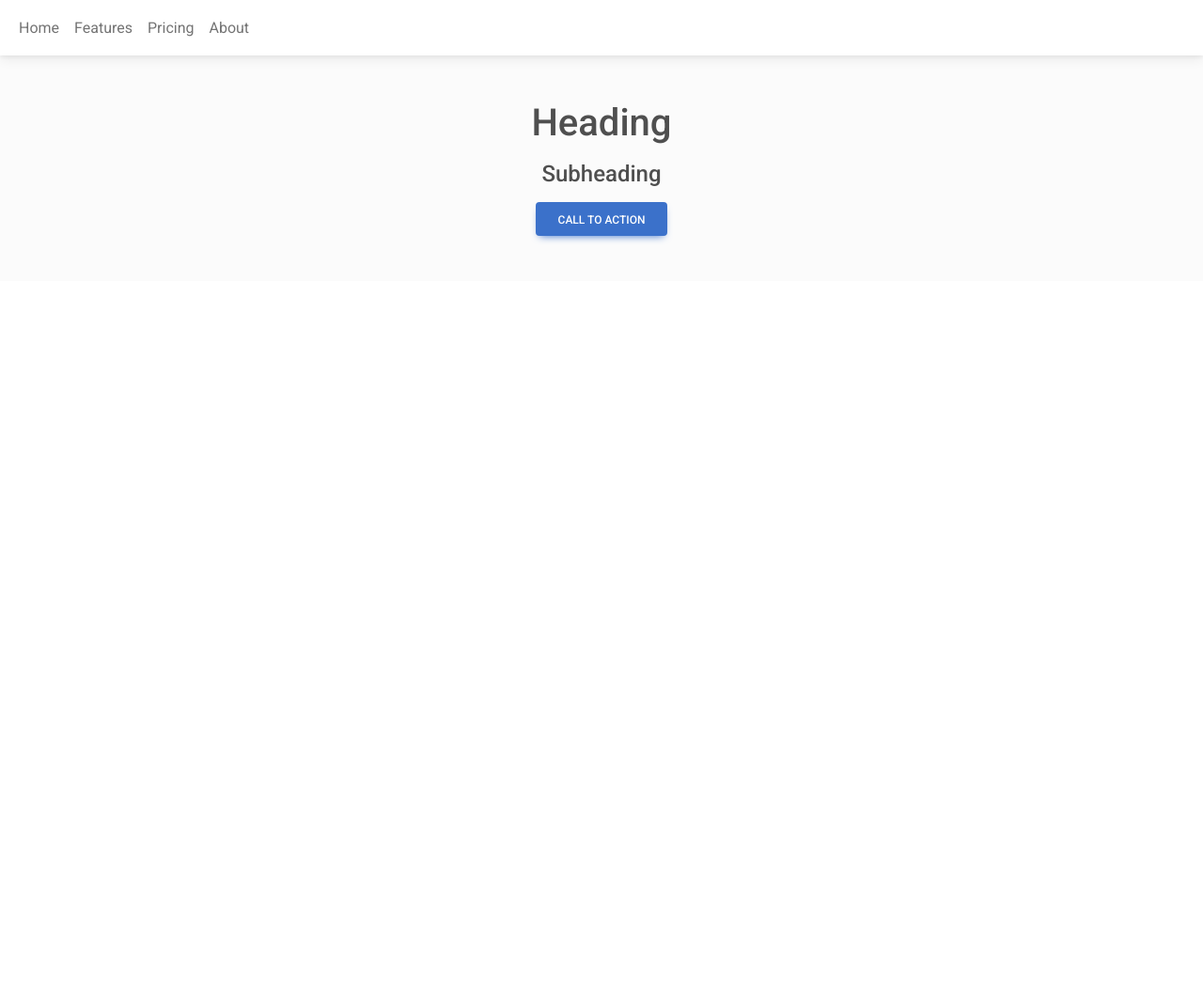
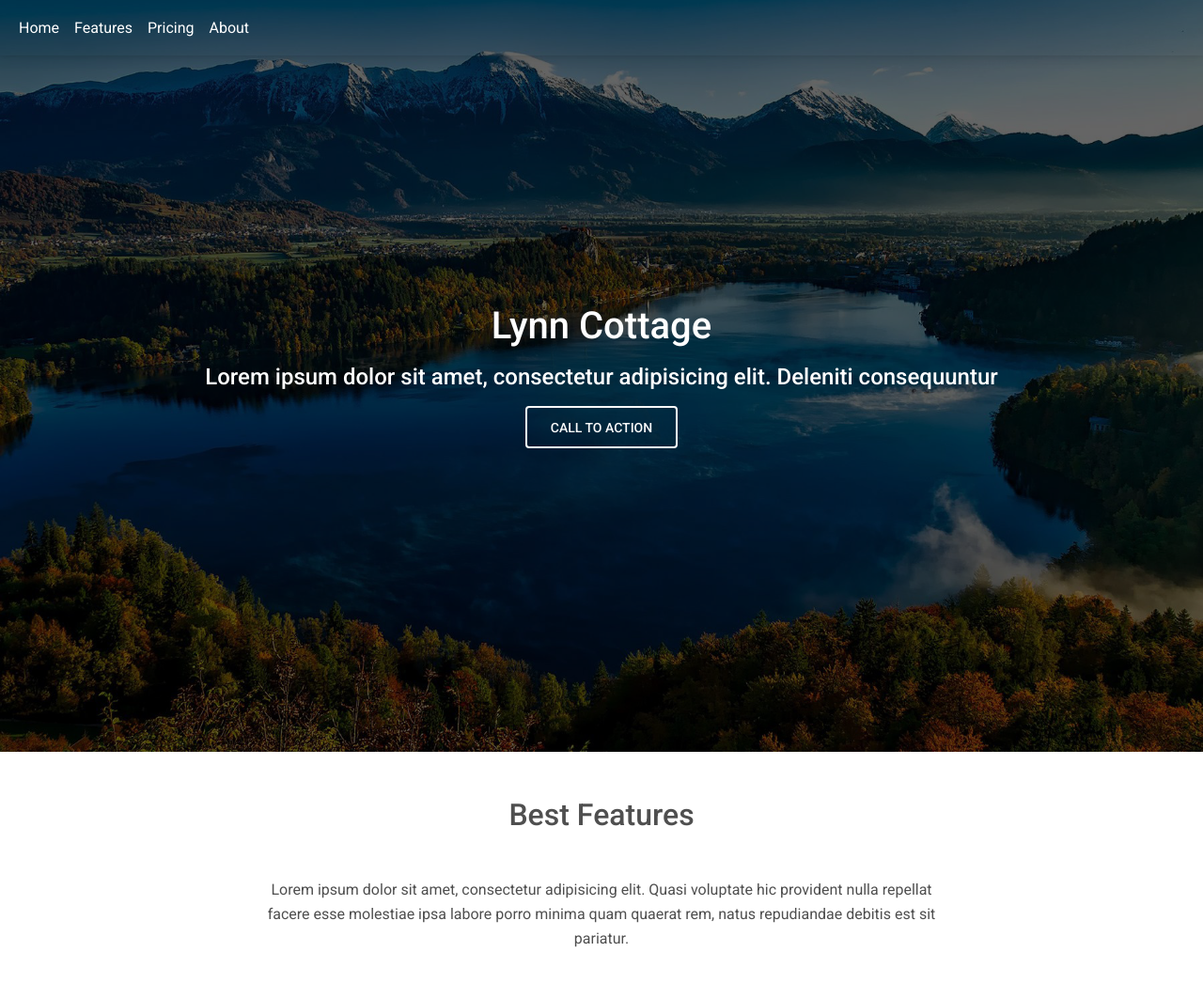
Before and after one commit to aconstantinou123/LynnCottageApp, a React (Create React App) app: page / in a window 1280 px wide. Shown: the top 1046 px of the page at 94% size. Before the commit the page ends 800 px from the top, so only its background shows below. Built offline with nearby package versions, Linux system fonts and the light colour scheme.

Commit message:
background image working

```diff
--- /dev/null
+++ b/src/components/BackgroundImage/BackgroundImage.css
@@ -0,0 +1,8 @@
+.header-text {
+  display: flex;
+  justify-content: center;
+  flex-direction: column;
+  align-items: center;
+  width: 100%;
+  height: 100%;
+}
--- /dev/null
+++ b/src/components/BackgroundImage/BackgroundImage.js
@@ -0,0 +1,26 @@
+import "./BackgroundImage.css"
+
+const BackgroundImage = () => (
+  <div
+    className="bg-image"
+    style={{
+      backgroundImage: "url('mountains.jpg')",
+      height: "100vh",
+    }}
+  >
+    <div className="mask" style={{ backgroundColor: "rgba(0, 0, 0, 0.6)" }}>
+      <div className="header-text d-flex justify-content-center text-center">
+        <h1 className="text-white mb-3">Lynn Cottage</h1>
+        <h4 className="text-white mb-3">
+          Lorem ipsum dolor sit amet, consectetur adipisicing elit. Deleniti
+          consequuntur
+        </h4>
+        <a className="btn btn-outline-light btn-lg" href="#!" role="button">
+          Call to action
+        </a>
+      </div>
+    </div>
+  </div>
+)
+
+export default BackgroundImage
--- /dev/null
+++ b/src/components/Description/Description.js
@@ -0,0 +1,22 @@
+const Description = () => (
+  <main className="mt-5">
+    <div className="container">
+      <section id="best-features" className="text-center">
+        <h2 className="mb-5 font-weight-bold">Best Features</h2>
+
+        <div className="row d-flex justify-content-center mb-4">
+          <div className="col-md-8">
+            <p className="grey-text">
+              Lorem ipsum dolor sit amet, consectetur adipisicing elit. Quasi
+              voluptate hic provident nulla repellat facere esse molestiae ipsa
+              labore porro minima quam quaerat rem, natus repudiandae debitis
+              est sit pariatur.
+            </p>
+          </div>
+        </div>
+      </section>
+    </div>
+  </main>
+)
+
+export default Description
--- a/src/components/LandingPage/LandingPage.js
+++ b/src/components/LandingPage/LandingPage.js
@@ -1,8 +1,12 @@
 import Navbar from '../../containers/Navbar/Navbar'
+import BackgroundImage from '../BackgroundImage/BackgroundImage'
+import Description from '../Description/Description'
 
 const LandingPage = () => (
   <>
     <Navbar/>
+    <BackgroundImage/>
+    <Description/>
   </>
 )
 
--- a/src/containers/Navbar/Navbar.js
+++ b/src/containers/Navbar/Navbar.js
@@ -21,7 +21,7 @@ const Navbar = () => {
 
   return (
     <header>
-      <MDBNavbar expand='lg' light bgColor='white' fixed>
+      <MDBNavbar expand='lg' light fixed='top'>
         <MDBContainer fluid>
           <MDBNavbarToggler
             onClick={toggleOpen}
@@ -34,31 +34,31 @@ const Navbar = () => {
           <MDBCollapse id="navbarCollapse" show={isOpen} navbar>
             <MDBNavbarNav right className='mb-2 mb-lg-0'>
               <MDBNavbarItem active>
-                <MDBNavbarLink aria-current='page' href='#'>
+                <MDBNavbarLink className='text-white' aria-current='page' href='#'>
                   Home
                 </MDBNavbarLink>
               </MDBNavbarItem>
               <MDBNavbarItem>
-                <MDBNavbarLink href='#'>Features</MDBNavbarLink>
+                <MDBNavbarLink className='text-white' href='#'>Features</MDBNavbarLink>
               </MDBNavbarItem>
               <MDBNavbarItem>
-                <MDBNavbarLink href='#'>Pricing</MDBNavbarLink>
+                <MDBNavbarLink className='text-white' href='#'>Pricing</MDBNavbarLink>
               </MDBNavbarItem>
               <MDBNavbarItem>
-                <MDBNavbarLink href='#'>About</MDBNavbarLink>
+                <MDBNavbarLink className='text-white' href='#'>About</MDBNavbarLink>
               </MDBNavbarItem>
             </MDBNavbarNav>
           </MDBCollapse>
         </MDBContainer>
       </MDBNavbar>
 
-      <div className='p-5 text-center bg-light'>
+      {/* <div className='p-5 text-center bg-light'>
         <h1 className='mb-3'>Heading</h1>
         <h4 className='mb-3'>Subheading</h4>
         <a className='btn btn-primary' href='' role='button'>
           Call to action
         </a>
-      </div>
+      </div> */}
     </header>
   )
 }
```
Also changed, not shown: public/manifest.json, public/mountains.jpg (added), src/components/Description/Description.css (added).
